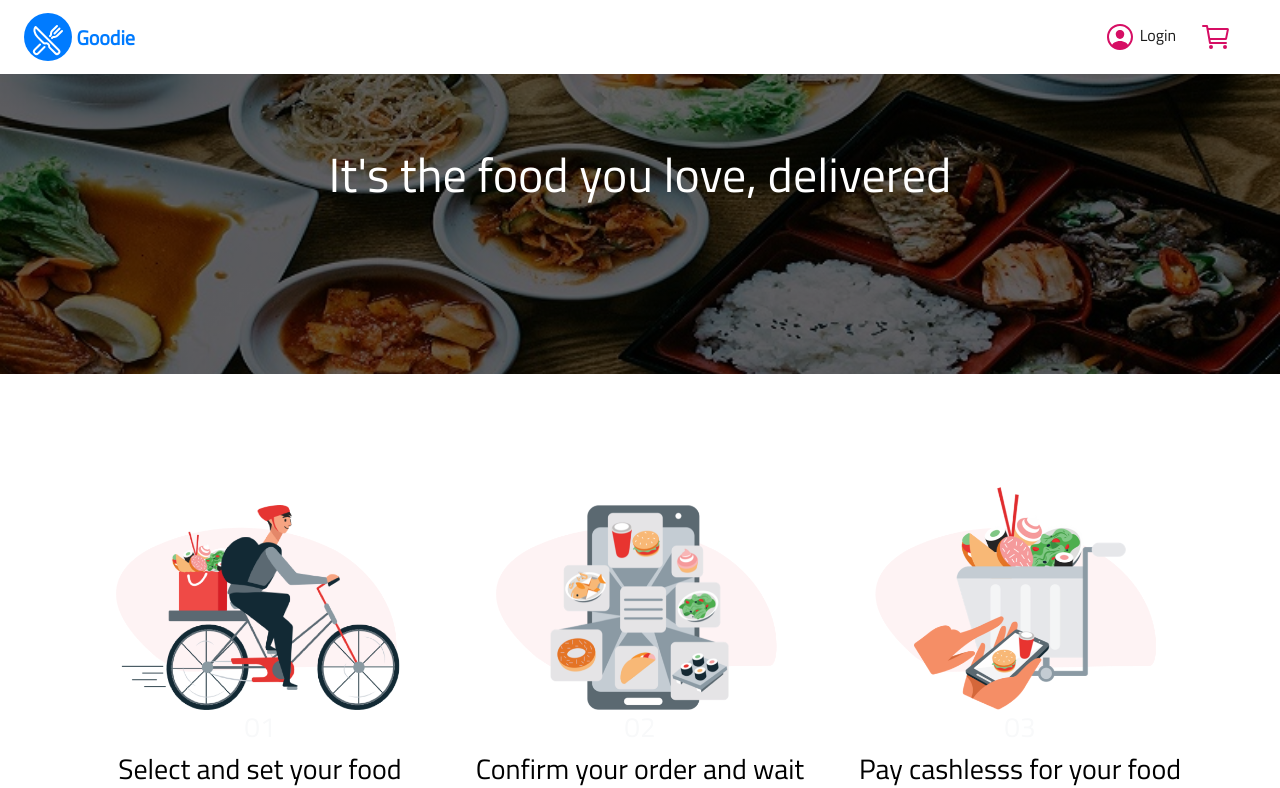
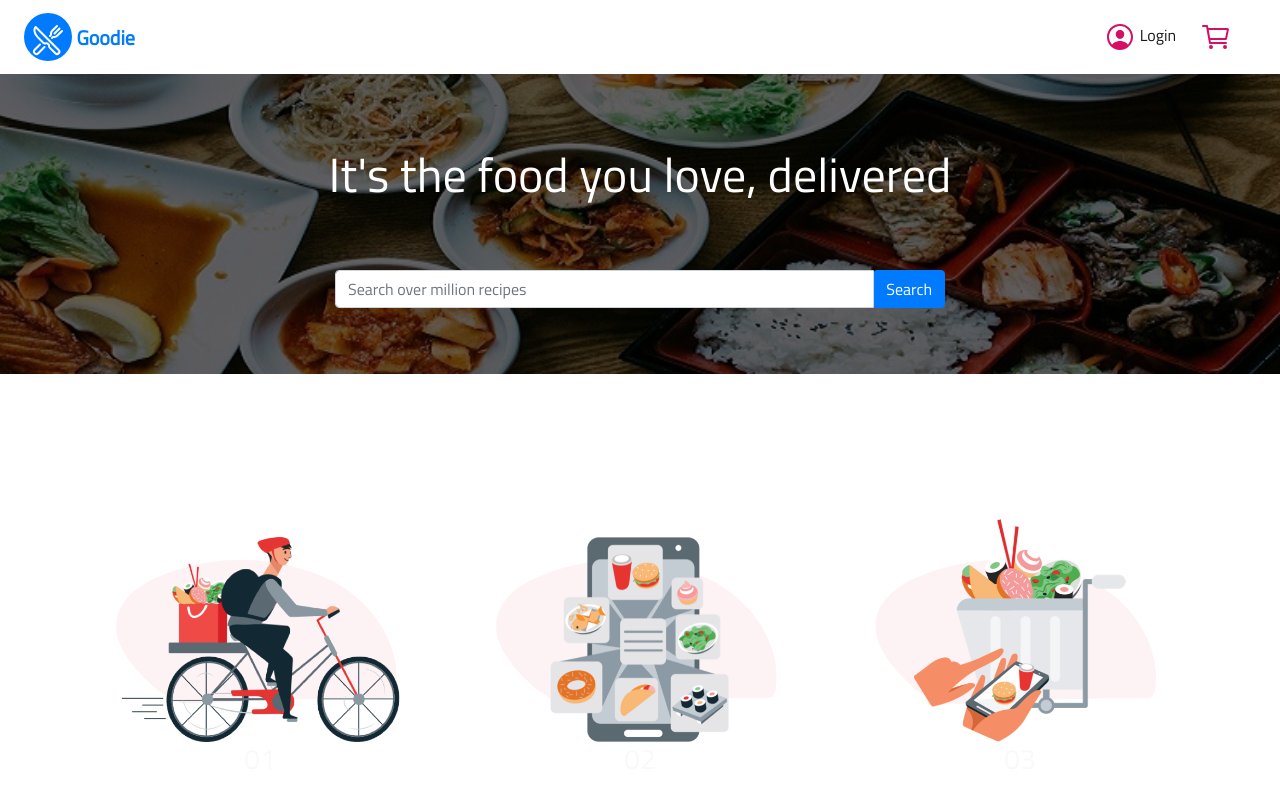
Before and after one commit to rashedraju/foodie, a React (Create React App) app: page / in a window 1280 px wide. Shown: the top 788 px of the page. Built offline with nearby package versions, Linux system fonts and the light colour scheme; no server answers.

Commit message:
some changes

```diff
--- a/src/containers/Goodie/Goodie.js
+++ b/src/containers/Goodie/Goodie.js
@@ -3,6 +3,7 @@ import axios from 'axios';
 
 import Aux from '../../hoc/Auxiliary/Auxiliary';
 import Header from '../../components/Header/Header';
+import Search from '../../components/Search/Search';
 import Recipes from '../../components/Recipes/Recipes';
 import Home from '../../components/Home/Home';
 
@@ -38,6 +39,7 @@ class Goodie extends Component {
         return (
             <Aux>
                 <Header />
+                <Search />
                 <Recipes
                     recipes={this.state.recipes} />
                 <Home />
```
